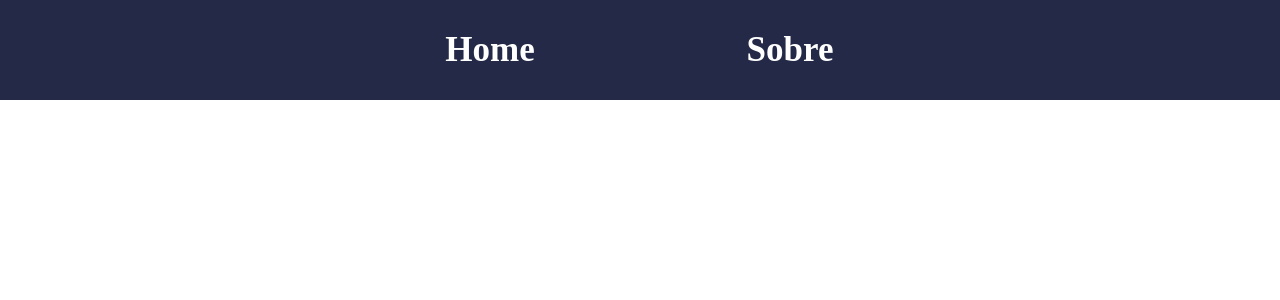
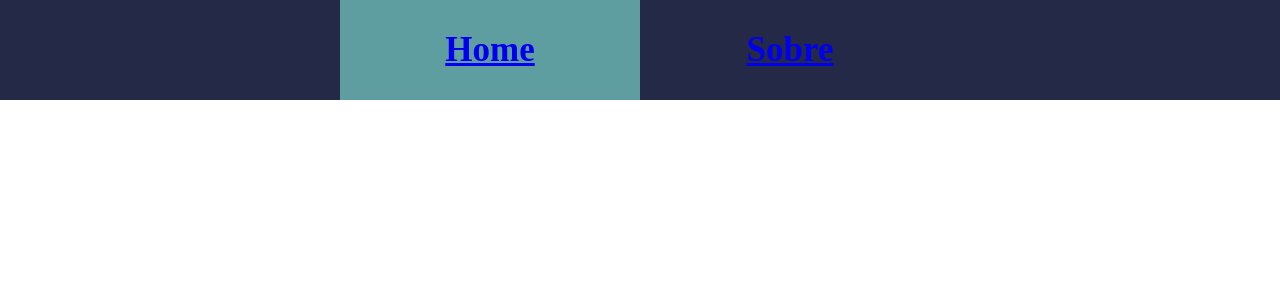
Before and after one commit to albertassi88/portfolio-angular, an Angular app: page / in a window 1280 px wide. Shown: the top 300 px of the page. Built offline with nearby package versions, Linux system fonts and the light colour scheme.

Commit message:
alteraçoes das rotas dos components

```diff
--- a/src/app/app.component.html
+++ b/src/app/app.component.html
@@ -1 +1 @@
-<app-header></app-header>
+<router-outlet></router-outlet>
--- a/src/app/app.module.ts
+++ b/src/app/app.module.ts
@@ -1,8 +1,10 @@
 import { NgModule } from '@angular/core';
 import { BrowserModule } from '@angular/platform-browser';
 
+import { AppRoutingModule } from './modules/app.routing.module';
 import { AppComponent } from './app.component';
 import { HomeModule } from './modules/home/home.module';
+import { AboutModule } from './modules/about/about.module';
 
 @NgModule({
   declarations: [
@@ -10,7 +12,9 @@ import { HomeModule } from './modules/home/home.module';
   ],
   imports: [
     BrowserModule,
-    HomeModule
+    AppRoutingModule,
+    HomeModule,
+    AboutModule,
   ],
   providers: [],
   bootstrap: [AppComponent]
--- a/src/app/modules/about/components/about/about.component.html
+++ b/src/app/modules/about/components/about/about.component.html
@@ -1,3 +1,5 @@
+<app-header></app-header>
+
 <section>
   <article>
     <img src="/src/assets/fotoSobre.jpg" alt="minha foto">
--- /dev/null
+++ b/src/app/modules/app.routing.module.ts
@@ -0,0 +1,16 @@
+import { NgModule } from '@angular/core';
+import { RouterModule, Routes } from '@angular/router';
+import { HomeComponent } from './home/components/home/home.component';
+import { AboutComponent } from './about/components/about/about.component';
+
+const appRoutes: Routes = [
+  { path: "", component: HomeComponent },
+  { path: "sobre", component: AboutComponent }
+]
+
+@NgModule({
+  imports: [RouterModule.forRoot(appRoutes)],
+  exports: [RouterModule]
+})
+
+export class AppRoutingModule { }
--- a/src/app/modules/home/components/header/header.component.css
+++ b/src/app/modules/home/components/header/header.component.css
@@ -21,3 +21,7 @@ li {
   color: white;
   font-weight: bold;
 }
+
+.active {
+  background-color: cadetblue;
+}
--- a/src/app/modules/home/components/header/header.component.html
+++ b/src/app/modules/home/components/header/header.component.html
@@ -1,11 +1,15 @@
 <header>
   <nav>
     <ul>
-      <li>
-        Home
+      <li routerLinkActive="active" >
+        <a routerLink="/">
+          Home
+        </a>
       </li>
-      <li>
-        Sobre
+      <li routerLinkActive="active" >
+        <a routerLink="sobre">
+          Sobre
+        </a>
       </li>
     </ul>
   </nav>
--- /dev/null
+++ b/src/app/modules/home/components/home/home.component.html
@@ -0,0 +1 @@
+<app-header></app-header>
--- /dev/null
+++ b/src/app/modules/home/components/home/home.component.ts
@@ -0,0 +1,15 @@
+import { Component, OnInit } from '@angular/core';
+
+@Component({
+  selector: 'app-home',
+  templateUrl: './home.component.html',
+  styleUrls: ['./home.component.css']
+})
+export class HomeComponent implements OnInit {
+
+  constructor() { }
+
+  ngOnInit(): void {
+  }
+
+}
--- a/src/app/modules/home/home.module.ts
+++ b/src/app/modules/home/home.module.ts
@@ -1,14 +1,18 @@
 import { NgModule } from '@angular/core';
 import { CommonModule } from '@angular/common';
+import { RouterModule } from '@angular/router';
 
+import { HomeComponent } from './components/home/home.component';
 import { HeaderComponent } from './components/header/header.component';
 
 @NgModule({
   declarations: [
+    HomeComponent,
     HeaderComponent
   ],
   imports: [
-    CommonModule
+    CommonModule,
+    RouterModule,
   ],
   exports: [
     HeaderComponent
```
Also changed, not shown: src/app/modules/about/about.module.ts (+4 -3 lines), src/app/modules/home/components/home/home.component.css (added), 1 other file (tests, documents, lock files or other folders).
